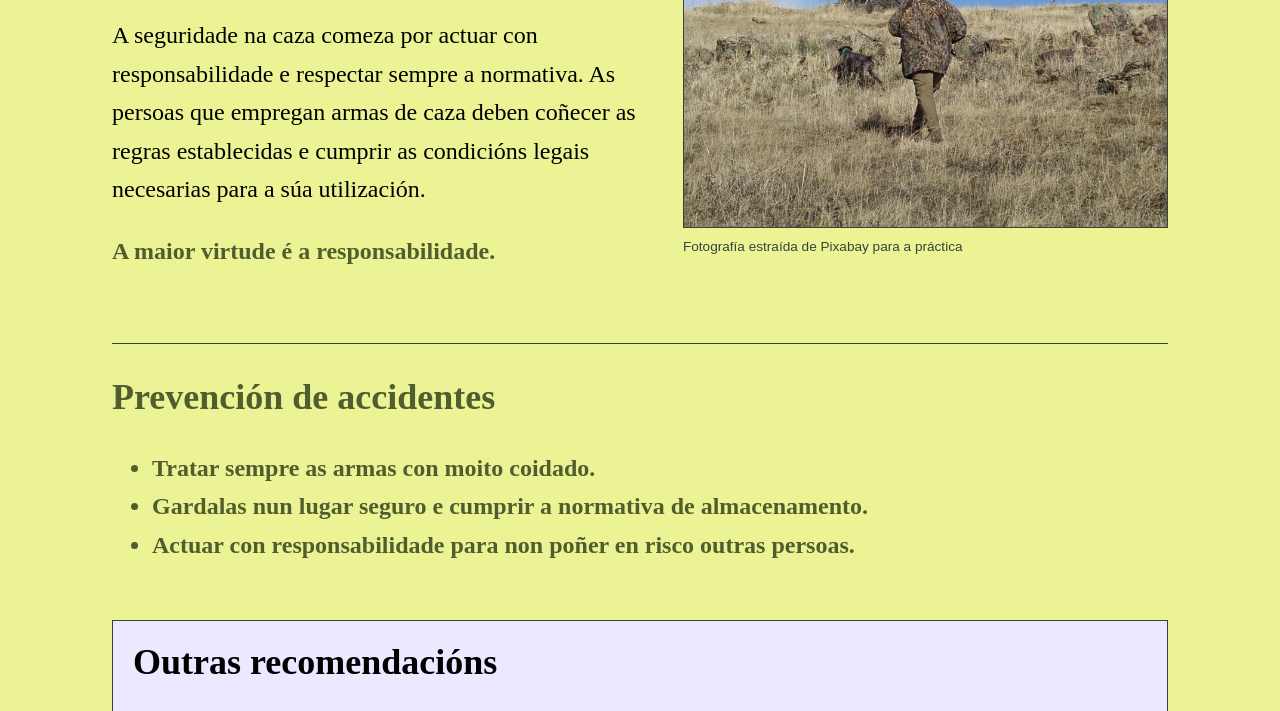
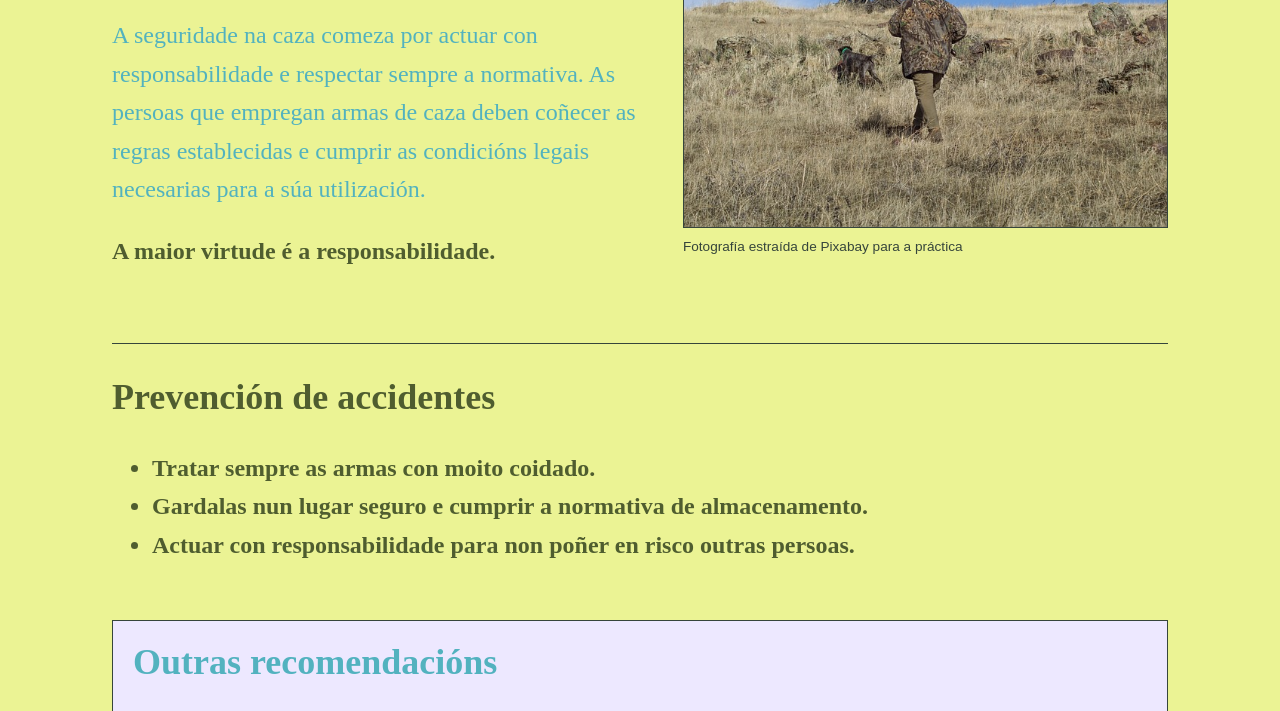
Before and after one commit to elisaalonso569/Web, a plain HTML site: page index.html in a window 1280 px wide. Shown: the part 699-1410 px from the top of the page. Drawn offline with Linux system fonts and the light colour scheme.

Commit message:
Change ink color variable to #52B2BF

```diff
--- a/styles.css
+++ b/styles.css
@@ -1,6 +1,6 @@
 :root {
   color-scheme: light;
-  --ink: #000000;
+  --ink: #52B2BF;
   --muted: #36453B;
   --paper: #ebf394;
   --surface: #ede8ff;
```
